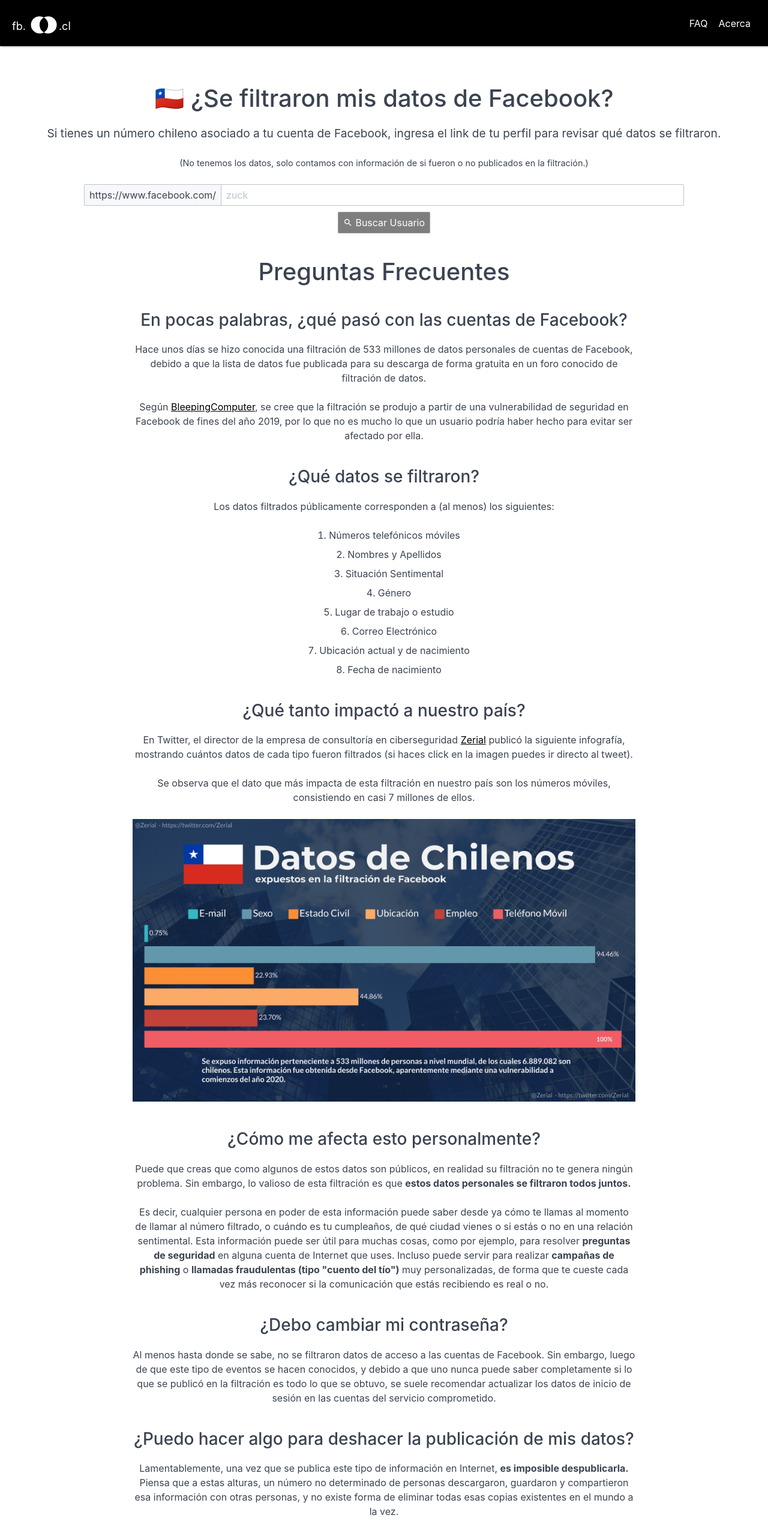
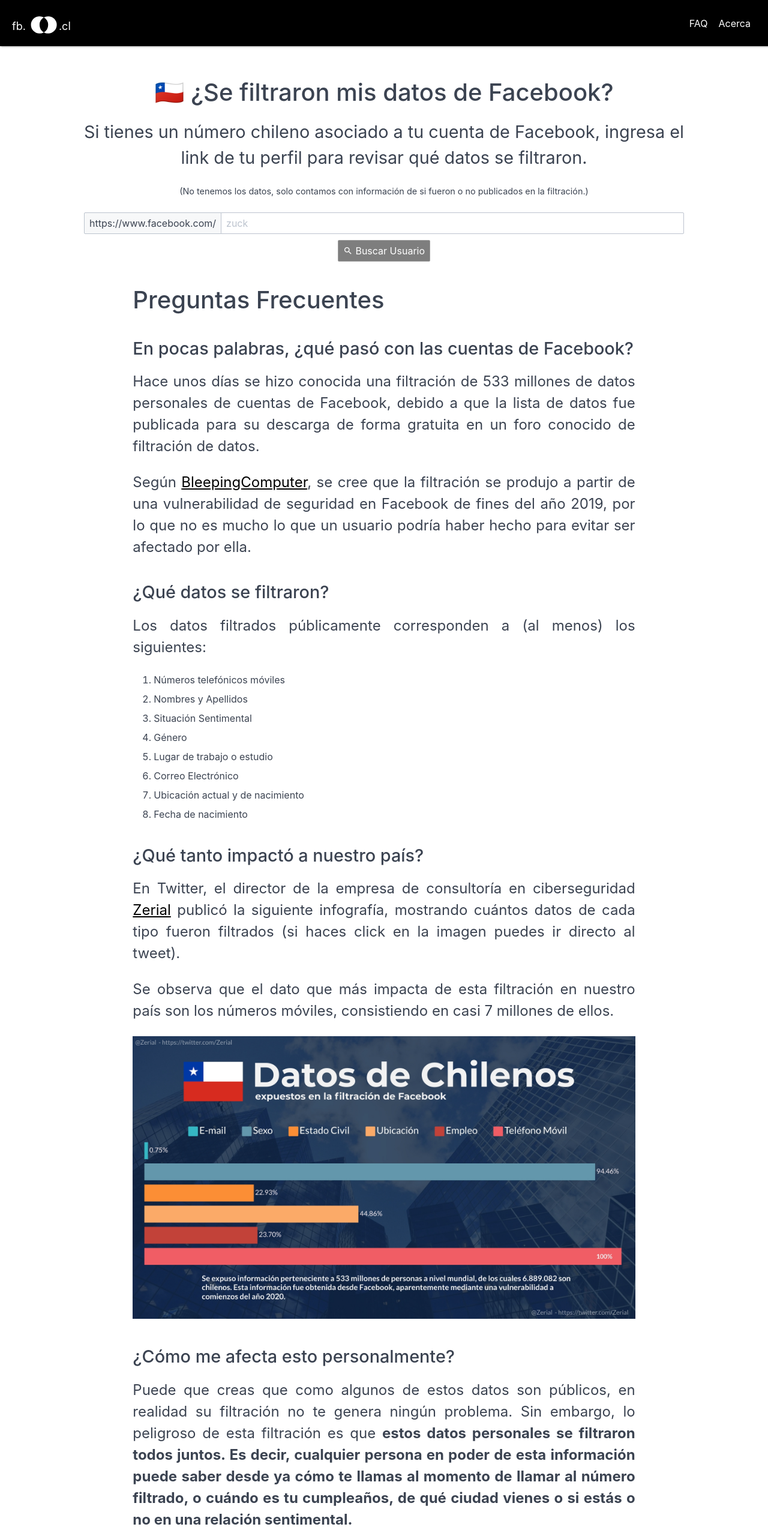
Before and after one commit to xorcl/fb-front, a plain HTML site: page index.html in a window 1280 px wide. Shown: the top 2560 px of the page at 60% size. Drawn offline with Linux system fonts and the light colour scheme.

Commit message:
fixing text display

```diff
--- a/index.html
+++ b/index.html
@@ -31,9 +31,11 @@
     </header>
 
     <div class="container centered">
+      <div class="columns">
+        <div class="column col-10 col-mx-auto">
           <h1 class="text-center" style="margin-top: 5%;">&#x1F1E8;&#x1F1F1; ¿Se filtraron mis datos de Facebook?</h1>
-      <p class="text-center text-large">Si tienes un número chileno asociado a tu cuenta de Facebook, ingresa el link de tu perfil para revisar qué datos se filtraron.</p>
-      <p class="text-center text-small">(No tenemos los datos, solo contamos con información de si fueron o no publicados en la filtración.)</p>
+          <p class="info-text text-center text-large">Si tienes un número chileno asociado a tu cuenta de Facebook, ingresa el link de tu perfil para revisar qué datos se filtraron.</p>
+          <p class="subtext text-center text-small">(No tenemos los datos, solo contamos con información de si fueron o no publicados en la filtración.)</p>
           <div class="input-group" style="max-width: 1000px;margin:auto">
               <span class="input-group-addon">https://www.facebook.com/</span>
               <input type="text" class="form-input" id="fb_id" placeholder="zuck">
@@ -42,10 +44,13 @@
           <div class="text-center">
             <button id="search" disabled class="btn btn-primary input-group-btn"><span class="mdi mdi-magnify"></span> Buscar Usuario</button>
           </div>
+
+        </div>
+      </div>
     </div>
     <div class="container">
       <div class="columns">
-        <div class="column col-8 col-md-12 col-mx-auto">
+        <div class="column col-8 col-md-10 col-mx-auto">
           <div id="loading" class="text-center hidden">
             <svg xmlns="http://www.w3.org/2000/svg" xmlns:xlink="http://www.w3.org/1999/xlink"  width="50px" height="50px" viewBox="0 0 100 100" preserveAspectRatio="xMidYMid">
               <rect x="17.5" y="30" width="15" height="40" fill="#85a2b6">
@@ -182,7 +187,7 @@
             </tbody>
           </table>
         </div>
-        <div class="column col-8 col-md-12 col-mx-auto text-center">
+        <div class="column col-8 col-md-10 col-mx-auto">
           <h1 id="faq">Preguntas Frecuentes</h1>
           <div class="question">
             <h3>En pocas palabras, ¿qué pasó con las cuentas de Facebook?</h3>
@@ -212,9 +217,9 @@
           </div>
           <div class="question">
             <h3>¿Cómo me afecta esto personalmente?</h3>
-            <p>Puede que creas que como algunos de estos datos son públicos, en realidad su filtración no te genera ningún problema. Sin embargo, lo valioso de esta filtración es que <b>estos datos personales se filtraron todos juntos.</b></p>
+            <p>Puede que creas que como algunos de estos datos son públicos, en realidad su filtración no te genera ningún problema. Sin embargo, lo peligroso de esta filtración es que <b>estos datos personales se filtraron todos juntos. Es decir, cualquier persona en poder de esta información puede saber desde ya cómo te llamas al momento de llamar al número filtrado, o cuándo es tu cumpleaños, de qué ciudad vienes o si estás o no en una relación sentimental. </b></p>
 
-            <p>Es decir, cualquier persona en poder de esta información puede saber desde ya cómo te llamas al momento de llamar al número filtrado, o cuándo es tu cumpleaños, de qué ciudad vienes o si estás o no en una relación sentimental. Esta información puede ser útil para muchas cosas, como por ejemplo, para resolver <b>preguntas de seguridad</b> en alguna cuenta de Internet que uses. Incluso puede servir para realizar <b>campañas de phishing</b> o <b>llamadas fraudulentas (tipo "cuento del tío")</b> muy personalizadas, de forma que te cueste cada vez más reconocer si la comunicación que estás recibiendo es real o no.
+            <p>Esta información puede ser útil para muchas cosas, como por ejemplo, para que un desconocido pueda resolver <b>preguntas de seguridad</b> en alguna cuenta de Internet que uses, o incluso abrir un producto financiero a tu nombre con esos datos. En el peor de los casos, la información filtrada también puede servir para realizar <b>campañas de phishing</b> o <b>llamadas fraudulentas (tipo "cuento del tío")</b> muy personalizadas, de forma que te cueste cada vez más reconocer si la comunicación que estás recibiendo es real o no.
           </div>
           <div class="question">
             <h3>¿Debo cambiar mi contraseña?</h3>
@@ -235,8 +240,8 @@
             <p>Al final, la mejor estrategia de prevención y cuidado es <b>estar siempre atento y mantener una actitud crítica y precavida</b> frente a cada interacción realizada en la Internet.</p>
           </div>
         </div>
-        <div class="column col-8 col-md-12 col-mx-auto text-center">
-          <h1 id="acerca">Acerca de este sitio web</h1>
+        <div class="column col-8 col-md-10 col-mx-auto question">
+          <h1 id="acerca" class="text-center">Acerca de este sitio web</h1>
           <p>Este sitio fue creado con el objetivo de aterrizar un poco los efectos de la filtración pública y masiva de datos de Facebook de hace unos días.</p>
           <p><b>Sobre los datos usados para entregar información de filtrado:</b> Ni este sitio ni la API que lo sustenta poseen una copia de los datos filtrados. Lo único que se posee es un conjunto indicadores (Sí/No) asociados a cada ID de cuenta presente en la filtración, el cual sirve para determinar qué datos estaban presentes en la filtración para cada cuenta de Facebook asociada a un teléfono chileno.</p>
           <p><b>Sobre el CAPTCHA:</b> Con el objetivo de evitar el abuso del sistema, el formulario utiliza un CAPTCHA. El CAPTCHA utilizado es el mismo que utiliza el Servel, aunque con una dificultad un poco menor. Se pueden leer los <a href="https://hcaptcha.com/privacy">términos de servicio</a> y la <a href="https://hcaptcha.com/privacy">política de privacidad</a> de hCaptcha en los links anteriores.</p>
--- a/main.css
+++ b/main.css
@@ -66,3 +66,20 @@ h1, h2, h3 {
 img {
     width: 100%;
 }
+
+h1 {
+    font-size: 2.5em;
+}
+
+h2 {
+    font-size: 2.2em;
+}
+
+h3, .info-text {
+    font-size: 1.8em;
+}
+
+.question p {
+    font-size:1.5em;
+    text-align: justify;
+}
```
Lines whose indentation alone changed are shown as unchanged.
